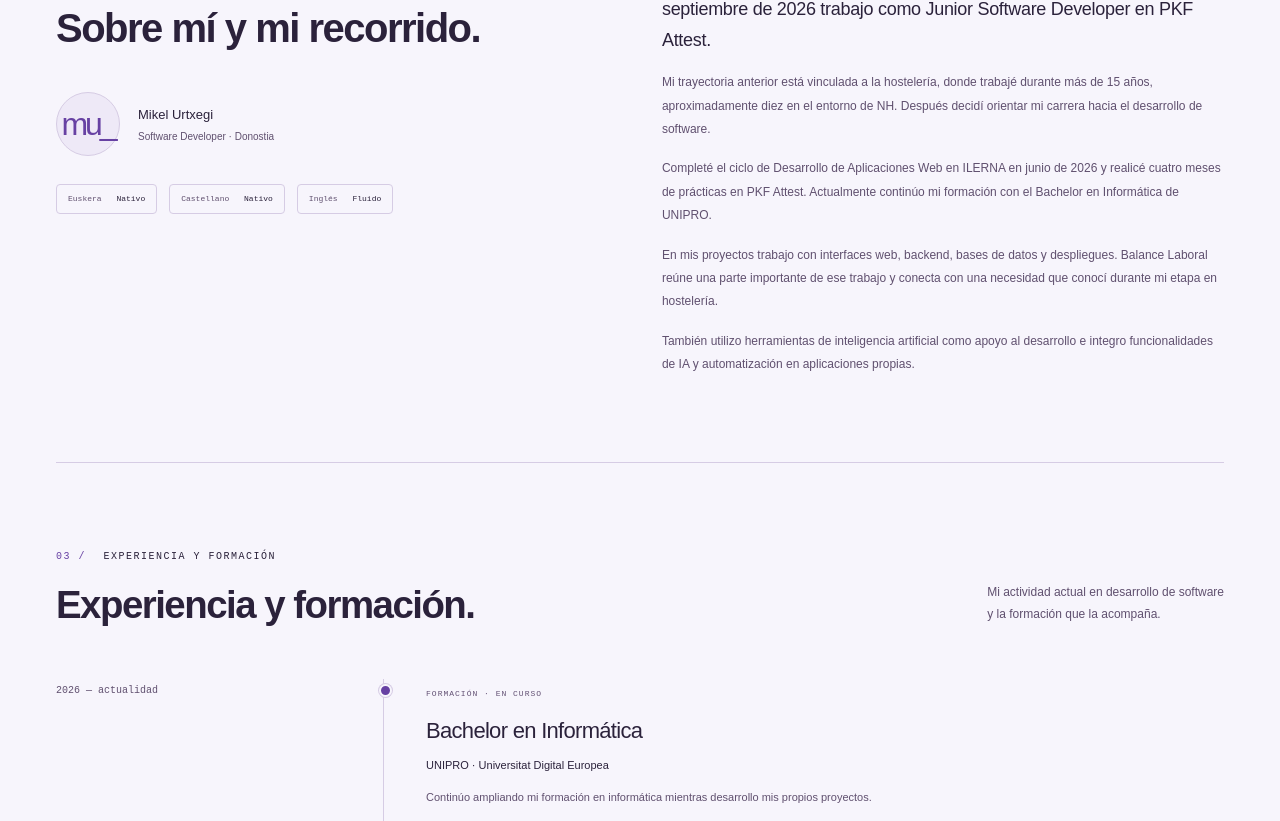
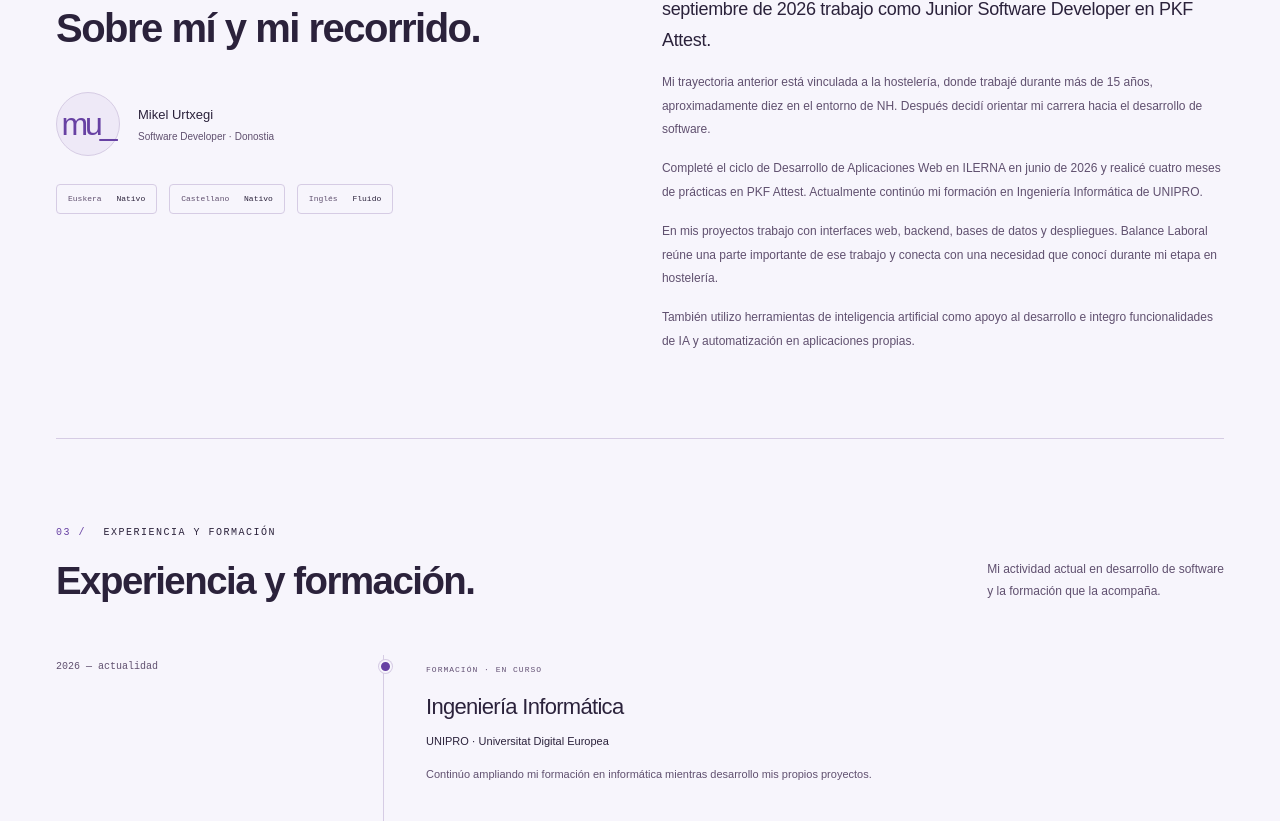
Before and after one commit to Urtxe/portfolio, a React (Vite) app: page / in a window 1280 px wide. Shown: the part 3359-4180 px from the top of the page. Built offline with nearby package versions, Linux system fonts and the light colour scheme; a web font is replaced by a local one.

Commit message:
Update degree name and remove technology context note

```diff
--- a/src/App.tsx
+++ b/src/App.tsx
@@ -675,7 +675,7 @@ function App() {
             <p>
               Completé el ciclo de Desarrollo de Aplicaciones Web en ILERNA en
               junio de 2026 y realicé cuatro meses de prácticas en PKF Attest.
-              Actualmente continúo mi formación con el Bachelor en Informática
+              Actualmente continúo mi formación en Ingeniería Informática
               de UNIPRO.
             </p>
             <p>
@@ -774,11 +774,6 @@ function App() {
                 </article>
               ))}
             </div>
-            <p className="stack-context">
-              Mi experiencia combina trabajo en PKF Attest y proyectos propios.
-              La IA aplicada, la automatización y buena parte de la
-              infraestructura proceden de desarrollo práctico personal.
-            </p>
           </div>
         </section>
         <section
--- a/src/data.ts
+++ b/src/data.ts
@@ -165,7 +165,7 @@ export const timeline = [
   {
     date: "2026 — actualidad",
     tag: "Formación · en curso",
-    title: "Bachelor en Informática",
+    title: "Ingeniería Informática",
     organization: "UNIPRO · Universitat Digital Europea",
     text: "Continúo ampliando mi formación en informática mientras desarrollo mis propios proyectos.",
   },
--- a/src/styles.css
+++ b/src/styles.css
@@ -1304,12 +1304,6 @@ ul {
   line-height: 2;
   margin-top: 18px;
 }
-.stack-context {
-  color: var(--dim);
-  font-size: 9px;
-  line-height: 1.8;
-  margin-top: 12px;
-}
 .about-section {
   display: grid;
   grid-template-columns: 1fr 1.1fr;
@@ -2201,9 +2195,6 @@ ul {
     line-height: 2;
     margin-top: 18px;
   }
-  .stack-context {
-    font-size: 9px;
-  }
   .about-section {
     display: block;
     padding-bottom: 50px;
```
